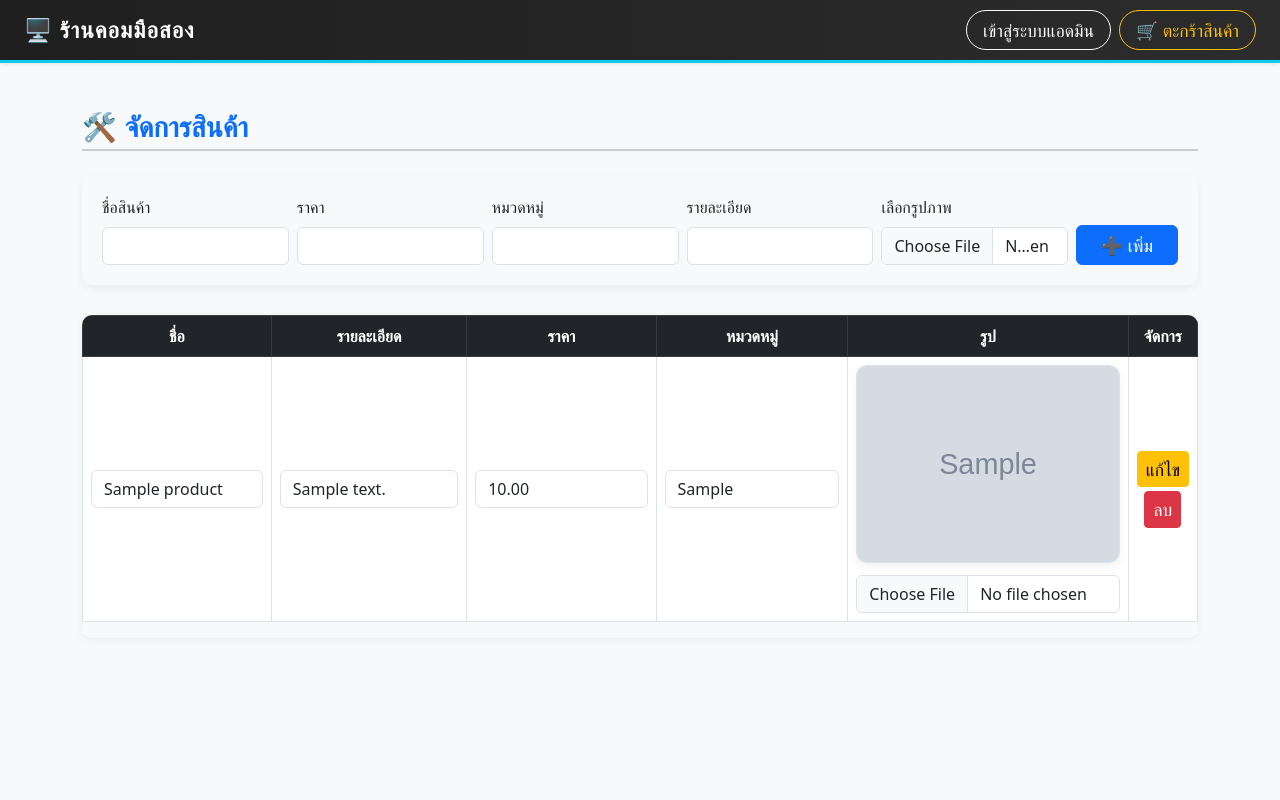
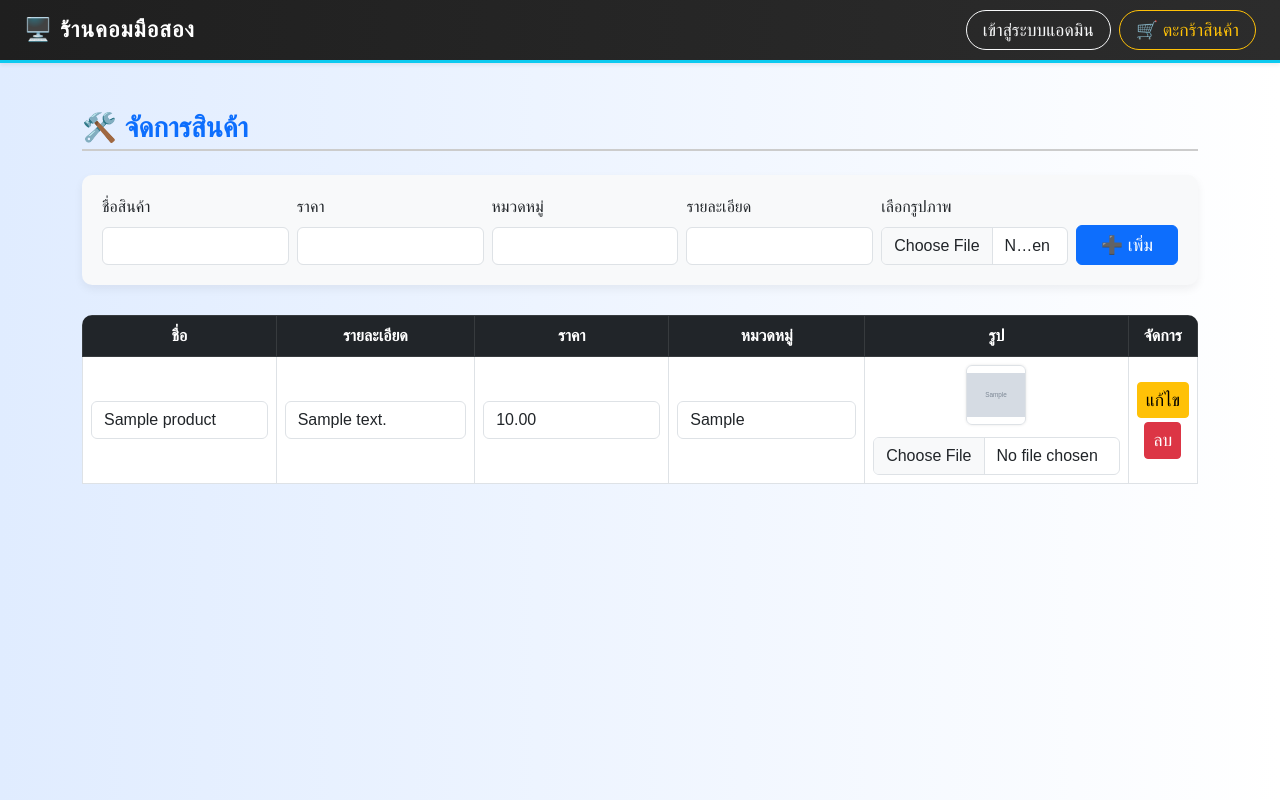
Before and after one commit to Game06TH/website-, a Flask app: page /admin/manage-products in a window 1280 px wide. Run offline with Flask 3, Linux system fonts and the light colour scheme; the visitor is signed in with stand-in values (Sample User, id 1); tables that the repository leaves empty hold one stand-in row (values such as "Sample post"); grey boxes marked "Sample" are stand-in pictures; data that the repository does not hold is empty.

Commit message:
ค.9.2
จัดเรียง css ให้เข้าใจง่าย

```diff
--- a/static/css/style.css
+++ b/static/css/style.css
@@ -1,101 +1,24 @@
-body {
-    background-color: #f8f9fa;
-}
-
-h2 {
-    color: #343a40;
-}
-.card-title {
-    font-weight: bold;
-}
-.card-text {
-    font-size: 14px;
-    color: #444;
-}
+/* === พื้นหลังและตัวอักษรหลัก === */
 body {
   background: linear-gradient(to right, #e0ecff, #ffffff);
-}
-
-.login-box {
-  border: 1px solid #ddd;
-  background-color: #ffffff;
-}
-
-@media (max-width: 768px) {
-  .login-box {
-    padding: 2rem 1.5rem;
-  }
-}
-body {
-  background: #f8fbff;
-}
-
-.btn {
-  font-size: 1.1rem;
-  transition: all 0.3s ease-in-out;
-}
-
-.btn:hover {
-  transform: translateY(-2px);
-  box-shadow: 0 4px 12px rgba(0, 0, 0, 0.15);
+  font-family: 'Prompt', sans-serif;
+  background-color: #f5f7fa;
 }
 
 h2 {
   color: #2c3e50;
 }
-.heading-title {
+
+h3 {
+  font-family: 'Prompt', sans-serif;
   font-weight: bold;
   color: #0d6efd;
   margin-bottom: 1.5rem;
+  border-bottom: 2px solid #ccc;
+  padding-bottom: 5px;
 }
 
-.product-form {
-  background-color: #f8f9fa;
-  padding: 20px;
-  border-radius: 10px;
-  box-shadow: 0 4px 10px rgba(0, 0, 0, 0.06);
-  margin-bottom: 30px;
-}
-
-.product-table {
-  border-radius: 10px;
-  box-shadow: 0 2px 8px rgba(0, 0, 0, 0.05);
-  overflow: hidden;
-}
-
-.product-image {
-  width: 60px;
-  height: 60px;
-  object-fit: contain;
-  border-radius: 6px;
-  box-shadow: 0 0 3px rgba(0, 0, 0, 0.1);
-}
-
-.action-buttons {
-  display: flex;
-  justify-content: center;
-  gap: 8px;
-}
-table th, table td {
-  vertical-align: middle !important;
-}
-
-.table thead th {
-  font-weight: bold;
-  font-size: 16px;
-}
-
-.btn-outline-danger {
-  border-width: 1.5px;
-}
-
-h3 {
-  font-family: 'Prompt', sans-serif;
-}
-td.text-end span {
-  font-size: 15px;
-}
-/* ✅ ตกแต่ง Navbar */
+/* === Navbar === */
 .custom-navbar {
   background: linear-gradient(to right, #1f1f1f, #2c2c2c);
   border-bottom: 3px solid #0dcaf0;
@@ -115,88 +38,21 @@ td.text-end span {
   transform: scale(1.05);
   opacity: 0.9;
 }
-/* ลดขนาดการ์ดแสดงสินค้า */
-.card img {
-  max-height: 220px;
-  object-fit: contain;
+
+/* === ปุ่ม === */
+.btn {
+  font-size: 1.1rem;
+  transition: all 0.3s ease-in-out;
 }
 
-/* เพิ่ม margin และ padding ทั่วไป */
-body {
-  background-color: #f9fcff;
-}
-body {
-  background-color: #f5f7fa;
-}
-
-.card-title {
-  font-weight: bold;
-  font-size: 1.1rem;
-}
-
-h3 {
-  border-bottom: 2px solid #ccc;
-  padding-bottom: 5px;
-}
-body {
-  background-color: #f8f9fa;
-}
-
-.card:hover {
-  transform: translateY(-4px);
-  transition: all 0.3s ease;
-  box-shadow: 0 8px 20px rgba(0, 0, 0, 0.08);
-}
-.product-image {
-  max-width: 100%;
-  max-height: 450px;     /* เพิ่มจากเดิม 400px */
-  width: auto;
-  height: auto;
-  object-fit: contain;
-  border: 1px solid #dee2e6;
-  border-radius: 10px;
-  box-shadow: 0 4px 8px rgba(0, 0, 0, 0.05);
-  margin-bottom: 20px;
-}
-
-
-.product-title {
-  font-weight: bold;
-  color: #0d6efd; /* Bootstrap primary */
-}
-
-.product-description {
-  color: #6c757d; /* Bootstrap muted */
-  margin-bottom: 1rem;
-}
-
-.product-price {
-  color: #212529;
-  margin-bottom: 1.5rem;
-}
-
-.product-price span {
-  color: #dc3545; /* Bootstrap danger */
-  font-weight: bold;
-}
-@media (max-width: 768px) {
-  .product-image {
-    max-height: 300px;
-    margin-bottom: 15px;
-  }
-}
-table th, table td {
-  vertical-align: middle;
-  font-size: 16px;
-}
-
-.table-responsive {
-  border-radius: 10px;
-  overflow-x: auto;
+.btn:hover {
+  transform: translateY(-2px);
+  box-shadow: 0 4px 12px rgba(0, 0, 0, 0.15);
 }
 
 .btn-outline-primary, .btn-outline-danger {
   border-radius: 6px;
+  border-width: 1.5px;
 }
 
 @media (max-width: 576px) {
@@ -211,3 +67,119 @@ table th, table td {
     gap: 10px;
   }
 }
+
+/* === ฟอร์มเพิ่ม/แก้ไขสินค้า === */
+.product-form {
+  background-color: #f8f9fa;
+  padding: 20px;
+  border-radius: 10px;
+  box-shadow: 0 4px 10px rgba(0, 0, 0, 0.06);
+  margin-bottom: 30px;
+}
+
+/* === ตารางสินค้า === */
+.table-responsive {
+  border-radius: 10px;
+  overflow-x: auto;
+}
+
+table th, table td {
+  vertical-align: middle;
+  font-size: 16px;
+}
+
+.table thead th {
+  font-weight: bold;
+  font-size: 16px;
+}
+
+.action-buttons {
+  display: flex;
+  justify-content: center;
+  gap: 8px;
+}
+
+/* === กล่องล็อกอิน (login-box) === */
+.login-box {
+  border: 1px solid #ddd;
+  background-color: #ffffff;
+}
+
+@media (max-width: 768px) {
+  .login-box {
+    padding: 2rem 1.5rem;
+  }
+}
+
+/* === การ์ดสินค้า (เช่นหน้าแสดงสินค้า) === */
+.card img {
+  max-height: 220px;
+  object-fit: contain;
+}
+
+.card-title {
+  font-weight: bold;
+  font-size: 1.1rem;
+}
+
+.card-text {
+  font-size: 14px;
+  color: #444;
+}
+
+.card:hover {
+  transform: translateY(-4px);
+  transition: all 0.3s ease;
+  box-shadow: 0 8px 20px rgba(0, 0, 0, 0.08);
+}
+
+/* === รูปภาพสินค้า === */
+.product-image {
+  width: 60px;
+  height: 60px;
+  object-fit: contain;
+  border-radius: 6px;
+  box-shadow: 0 0 3px rgba(0, 0, 0, 0.1);
+  max-width: 100%;
+  max-height: 450px;
+  border: 1px solid #dee2e6;
+  margin-bottom: 20px;
+}
+
+.product-image-a {
+  max-width: 100%;
+  max-height: 500px;
+  object-fit: contain;
+  border: 1px solid #dee2e6;
+  border-radius: 10px;
+  box-shadow: 0 4px 8px rgba(0, 0, 0, 0.05);
+  margin-bottom: 20px;
+}
+
+@media (max-width: 768px) {
+  .product-image {
+    max-height: 300px;
+    margin-bottom: 15px;
+  }
+}
+
+/* === ข้อมูลสินค้า === */
+.product-title {
+  font-weight: bold;
+  color: #0d6efd;
+}
+
+.product-description {
+  color: #6c757d;
+  margin-bottom: 1rem;
+}
+
+.product-price {
+  color: #212529;
+  margin-bottom: 1.5rem;
+}
+
+.product-price span {
+  color: #dc3545;
+  font-weight: bold;
+}
--- a/templates/product_detail.html
+++ b/templates/product_detail.html
@@ -7,7 +7,7 @@
     <!-- รูปภาพสินค้า -->
     <div class="col-lg-6 text-center">
       <img src="{{ url_for('static', filename='images/' ~ product.image) }}"
-           class="product-image"
+           class=".product-image-a"
            alt="{{ product.name }}">
     </div>
 
```
